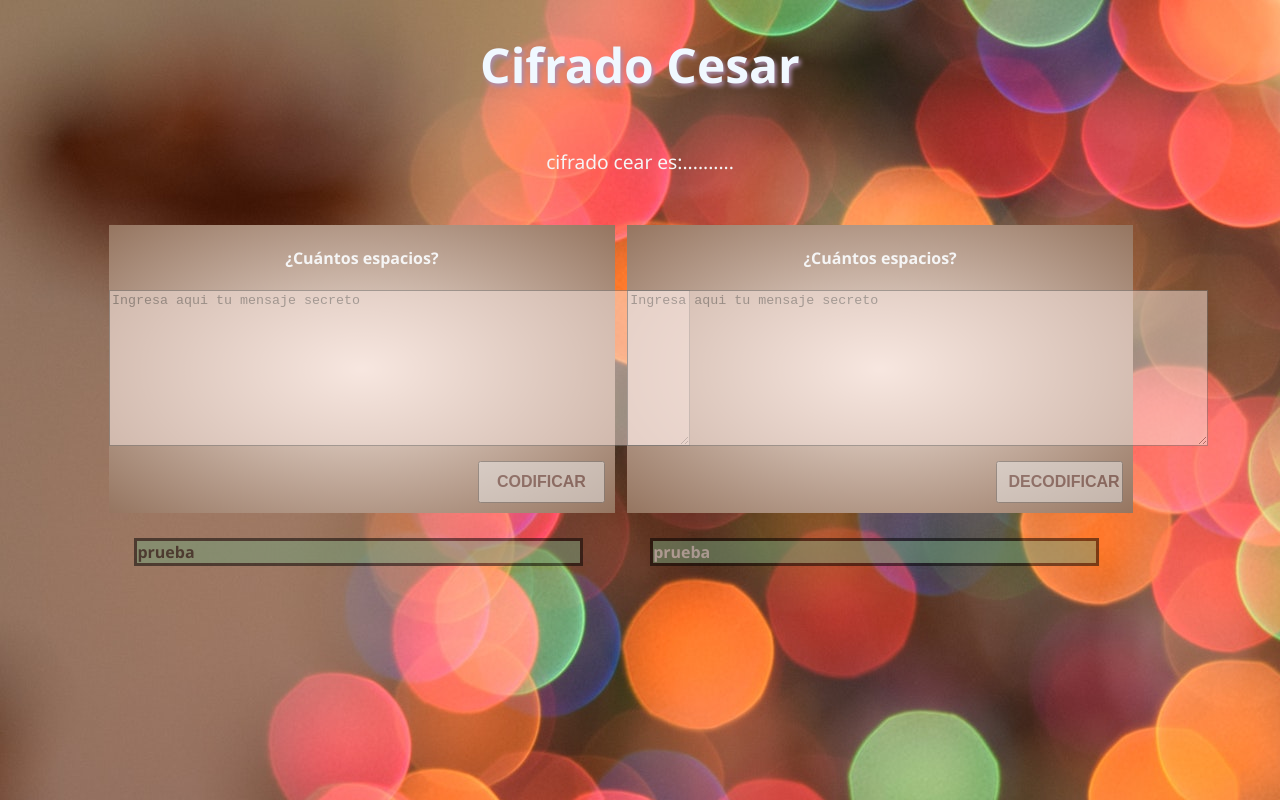
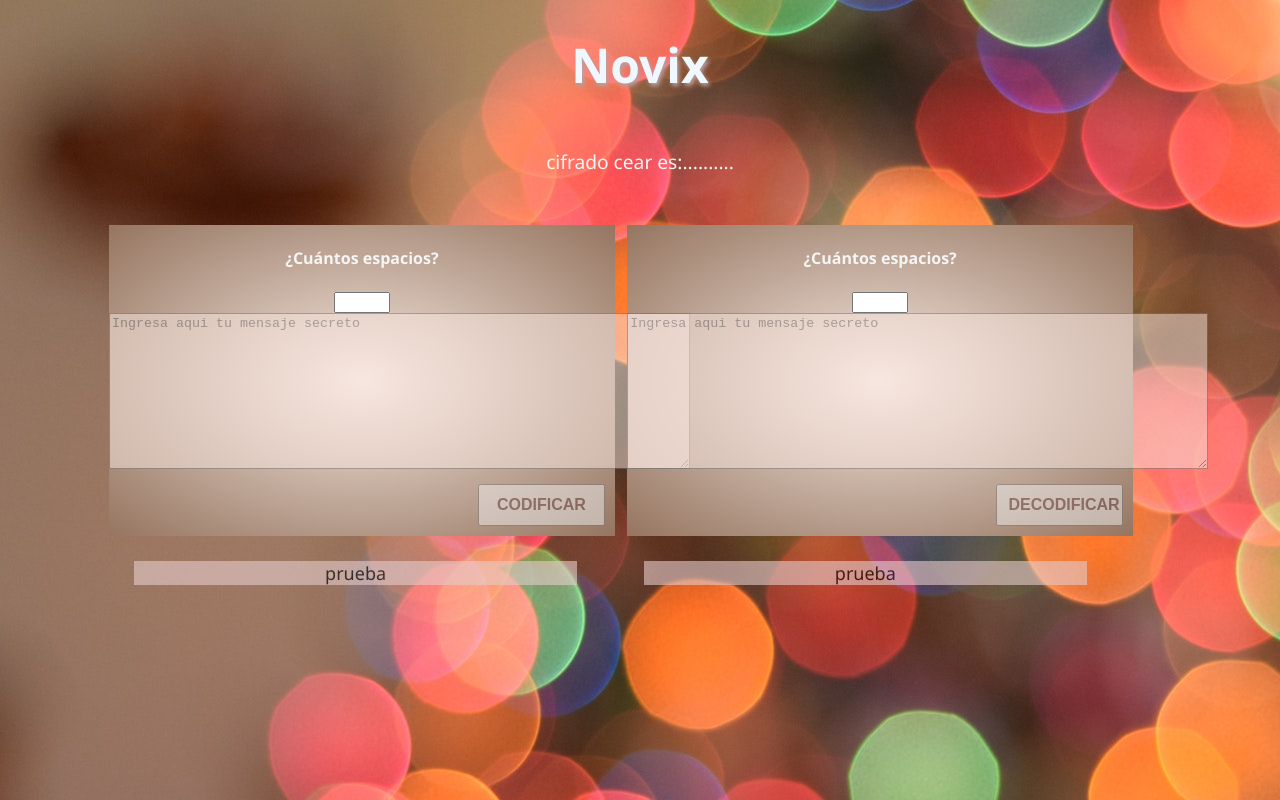
Before and after one commit to cindylopez1814/scl-2018-05-bc-core-am, a website with bundled scripts: page src/index.html in a window 1280 px wide. Built offline with nearby package versions, Linux system fonts and the light colour scheme.

Commit message:
agregando input text

```diff
--- a/src/index.html
+++ b/src/index.html
@@ -7,7 +7,7 @@
 </head>
 <body>
   <header>
-    <h1>Cifrado Cesar</h1>
+    <h1>Novix</h1>
   </header>
 
   <!-- Descripcion de la aplicacion -->
@@ -16,6 +16,7 @@
   <!-- Espacio para codificar -->
   <section id="code">
     <h4>¿Cuántos espacios?</h4>
+    <input type="number" min="1" max="40">
     <textarea cols="70" rows="10" placeholder="Ingresa aqui tu mensaje secreto" ></textarea>
     <div>
     <button id="button-cod" >CODIFICAR</button>
@@ -25,6 +26,7 @@
   <!-- Espacio para decodificar -->
   <section id="decode">
     <h4>¿Cuántos espacios?</h4>
+    <input type="number" min="1" max="40">
     <textarea cols="70" rows="10" placeholder="Ingresa aqui tu mensaje secreto" ></textarea>
     <div>
     <button id="button-deco">DECODIFICAR</button>
--- a/src/style.css
+++ b/src/style.css
@@ -10,7 +10,7 @@ header{
     text-align: center;
     font-size: x-large;
     margin: 1%;
-    text-shadow: rgb(170, 140, 173) 2px 3px 4px;
+    text-shadow: rgb(185, 160, 160) 2px 3px 4px;
 }
 
 #code{
@@ -62,23 +62,16 @@ p{
 .mnsj{
     display: inline-block;
     width: 35%;
-    color: rgb(28, 28, 71);
-    border: black solid;
+    color: black;
+    text-align: center;
+    opacity: 0.6;
+    background: #e6cccc;
+    font-size: large;
 }
 
 .encode {
-    font-weight: bold;
-    color: black;
     margin: 2% 3% 1% 10%;
-    opacity: 0.5;
-    background: rgb(113, 161, 123)
 }
-
 .deco {
-    font-weight: bold;
-    color: white;
     margin: 2% 5% 1% 2%;
-    opacity: 0.5;
-    background: rgb(113, 161, 123);
-
 }
```
